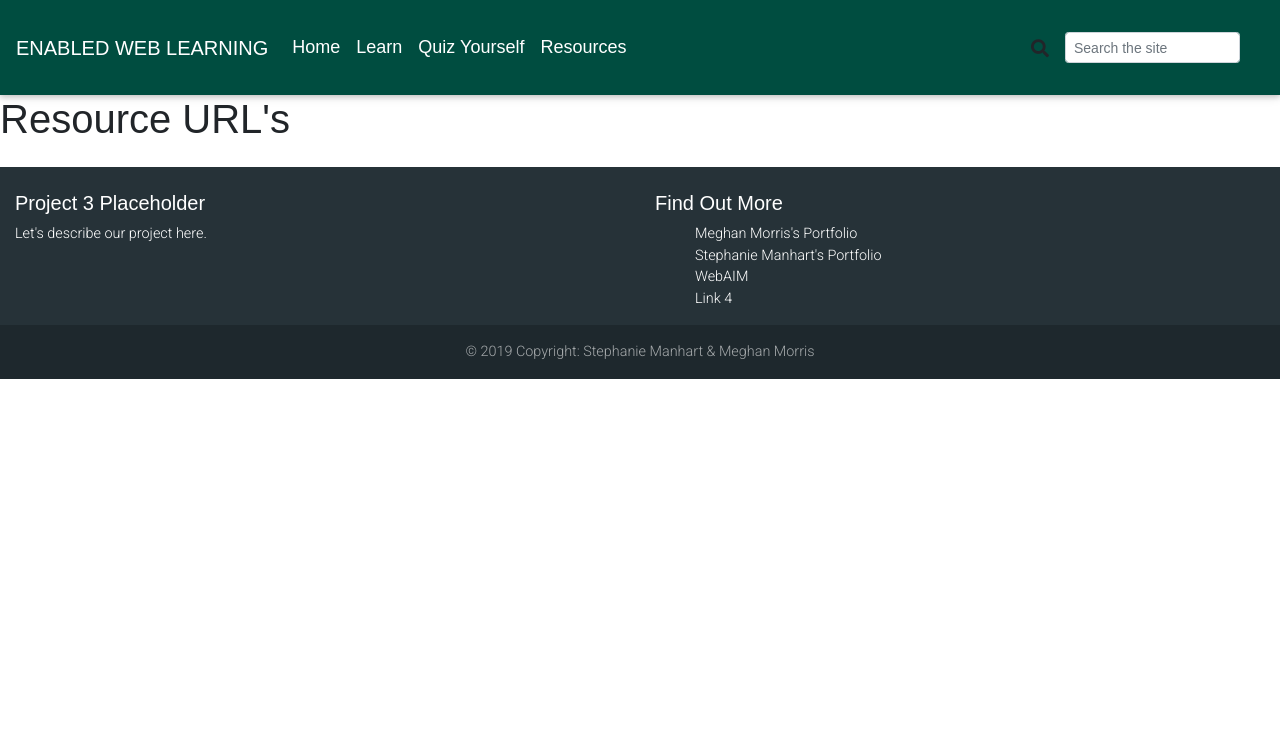
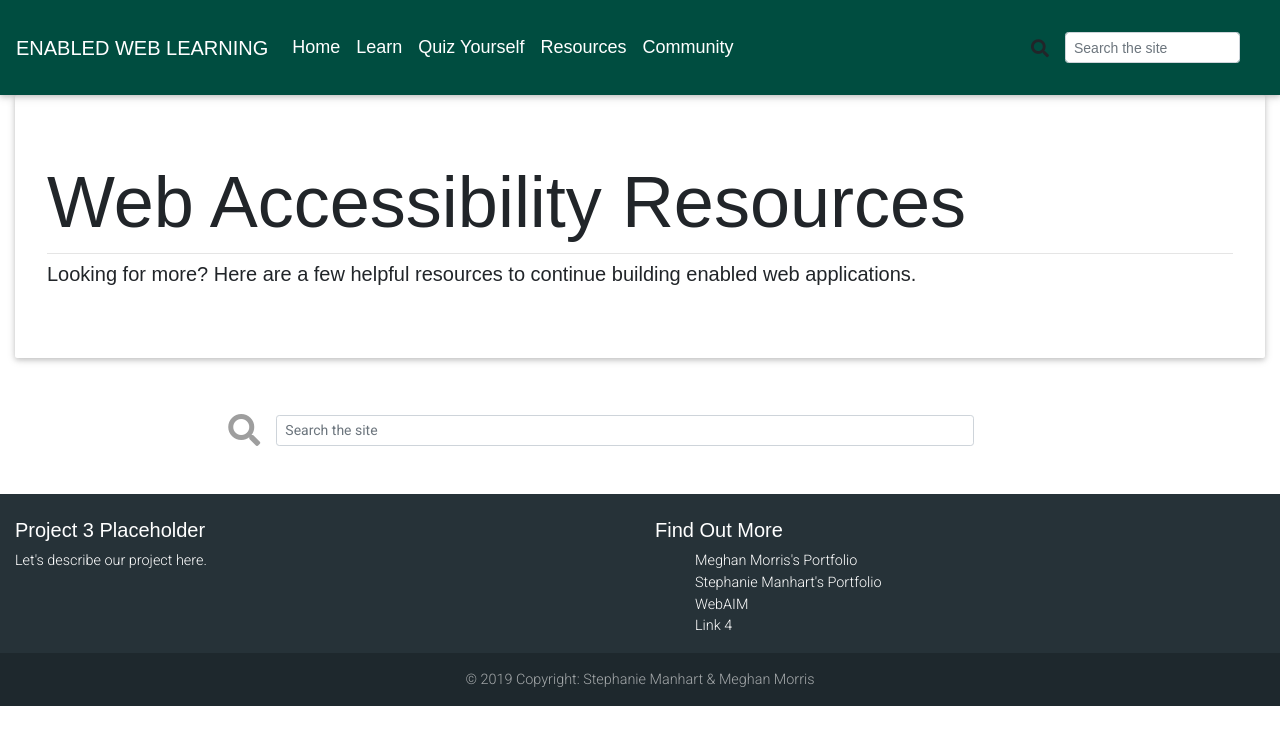
Before and after one commit to meghansmorris/WebAccess, a React (Create React App) app in the folder client/: page /resources in a window 1280 px wide. Shown: the top 744 px of the page. Built offline with nearby package versions, Linux system fonts and the light colour scheme; a web font is replaced by a local one.

Commit message:
setting up page structure for all app pages

```diff
--- a/client/src/App.js
+++ b/client/src/App.js
@@ -1,9 +1,10 @@
 import React from "react";
 import { BrowserRouter as Router, Route, Switch } from "react-router-dom";
-import Landing from "./pages/Landing"
-import Learn from "./pages/Learn"
-import TakeQuiz from "./pages/TakeQuiz"
-import Resources from "./pages/Resources"
+import Landing from "./pages/Landing";
+import Learn from "./pages/Learn";
+import TakeQuiz from "./pages/TakeQuiz";
+import Resources from "./pages/Resources";
+import Community from "./pages/Community";
 import NoMatch from "./pages/NoMatch";
 import NavBar from "./components/NavBar/NavBar";
 import Footer from "./components/Footer/Footer";
@@ -21,6 +22,7 @@ function App() {
           <Route exact path="/learn" component={Learn} />
           <Route exact path="/quiz" component={TakeQuiz} />
           <Route exact path="/resources" component={Resources} />
+          <Route exact path="/community" component={Community} />
           <Route component={NoMatch} />
         </Switch>
         <Footer />
--- /dev/null
+++ b/client/src/components/Header/Header.js
@@ -0,0 +1,14 @@
+import React from "react";
+import {  MDBJumbotron } from "mdbreact";
+
+function Header({ children }) {
+    return (
+      <MDBJumbotron>
+           {children}
+      </MDBJumbotron>
+
+    );
+  }
+
+
+export default Header;
--- a/client/src/components/HomeHeader/HomeHeader.js
+++ b/client/src/components/HomeHeader/HomeHeader.js
@@ -1,5 +1,5 @@
 import React from "react";
-import {  MDBRow, MDBCol, MDBCard, MDBContainer } from "mdbreact";
+import {  MDBRow, MDBCol, MDBCard } from "mdbreact";
 
 const HomeHeader = () => {
   return (
--- a/client/src/components/NavBar/NavBar.js
+++ b/client/src/components/NavBar/NavBar.js
@@ -31,6 +31,9 @@ render() {
           <MDBNavItem>
             <MDBNavLink to="/resources">Resources</MDBNavLink>
           </MDBNavItem>
+          <MDBNavItem>
+            <MDBNavLink to="/community">Community</MDBNavLink>
+          </MDBNavItem>
         </MDBNavbarNav>
         <MDBNavbarNav right>
           <MDBNavItem md="6">
--- /dev/null
+++ b/client/src/components/SiteSearch/SiteSearch.js
@@ -0,0 +1,19 @@
+import React from "react";
+import {  MDBRow, MDBCol, MDBIcon } from "mdbreact";
+
+function SiteSearch() {
+    return (
+    <MDBRow>
+    <MDBCol md="2"></MDBCol>
+    <MDBCol md="9">
+        <form className="form-inline mt-4 mb-4">
+            <MDBIcon icon="search" size="2x" className="grey-text" alt="search" />
+            <input className="form-control form-control-sm ml-3 w-75" type="text" placeholder="Search the site" aria-label="Search the site" />
+        </form>
+    </MDBCol>
+</MDBRow>
+    )
+  }
+
+
+export default SiteSearch;
--- /dev/null
+++ b/client/src/pages/Community.js
@@ -0,0 +1,9 @@
+import React from "react";
+
+function Community() {
+    return (
+        <h1>We will display community discussion board here.</h1>
+        );
+}
+
+export default Community;
--- a/client/src/pages/Landing.js
+++ b/client/src/pages/Landing.js
@@ -1,6 +1,6 @@
 import React from "react";
 import HomeHeader from "../components/HomeHeader/HomeHeader";
-import { MDBCol, MDBRow, MDBContainer } from "mdbreact";
+import { MDBCol, MDBRow, MDBContainer, MDBIcon, MDBBtn } from "mdbreact";
 
 function Landing() {
     return (
@@ -20,6 +20,31 @@ function Landing() {
                     <p className="px-4 py-1">As you work through our learning portal, join the conversation to ask questions, provide ideas and add answers for other developers working to improve their web accessibility standards. We look forward to engaging with you!</p>
                 </MDBCol>
             </MDBRow>
+            <MDBRow>
+                <MDBCol md="4"></MDBCol>
+                <MDBCol md="6">
+                    <span>
+                        <a href="/community" className="pl-1 mr-5">
+                            <MDBIcon far icon="comments" size="4x" className="grey-text pr-3" alt="join the conversation" />
+                        </a>
+                        <a href="/learn" className="mr-5">
+                            <MDBIcon fas icon="puzzle-piece" size="4x" className="grey-text pr-3" alt="learn" />
+                        </a>
+                        <a href="/quiz" className="mr-4">
+                            <MDBIcon fas icon="question" size="4x" className="grey-text pr-3" alt="take a quiz" />
+                        </a>
+                    </span>
+                </MDBCol>
+            </MDBRow>
+            <MDBRow>
+                <MDBCol md="2"></MDBCol>
+                <MDBCol md="9">
+                    <form className="form-inline mt-4 mb-4">
+                        <MDBIcon icon="search" size="2x" className="grey-text" alt="search" />
+                        <input className="form-control form-control-sm ml-3 w-75" type="text" placeholder="Search the site" aria-label="Search the site" />
+                    </form>
+                </MDBCol>
+            </MDBRow>
         </MDBContainer>
         </>
     );
--- a/client/src/pages/Learn.js
+++ b/client/src/pages/Learn.js
@@ -1,8 +1,16 @@
-import React, { Component } from "react";
+import React from "react";
+import Header from "../components/Header/Header";
+import { MDBContainer } from "mdbreact";
 
 function Learn() {
     return (
-        <h1>We will display flashcards here.</h1>
+        <MDBContainer fluid>
+            <Header>
+                <h1 className="display-3">Learn About Web Accessibility</h1>
+                <hr className="my-2" />
+                <h2 className="lead">Flip through the flashcards to test your knowledge.</h2>
+            </Header>
+        </MDBContainer>
         );
 }
 
--- a/client/src/pages/Resources.js
+++ b/client/src/pages/Resources.js
@@ -1,9 +1,21 @@
-import React, { Component } from "react";
+import React from "react";
+import Header from "../components/Header/Header";
+import SiteSearch from "../components/SiteSearch/SiteSearch";
+import { MDBContainer } from "mdbreact";
 
 function Resources() {
     return (
-        <h1>Resource URL's</h1>
-        );
-}
+        <>
+        <MDBContainer fluid>
+            <Header>
+                <h1 className="display-3">Web Accessibility Resources</h1>
+                <hr className="my-2" />
+                <h2 className="lead">Looking for more? Here are a few helpful resources to continue building enabled web applications.</h2>
+            </Header>
+            <SiteSearch />
+        </MDBContainer>
+        </>
+    );
+};
 
 export default Resources;
```
